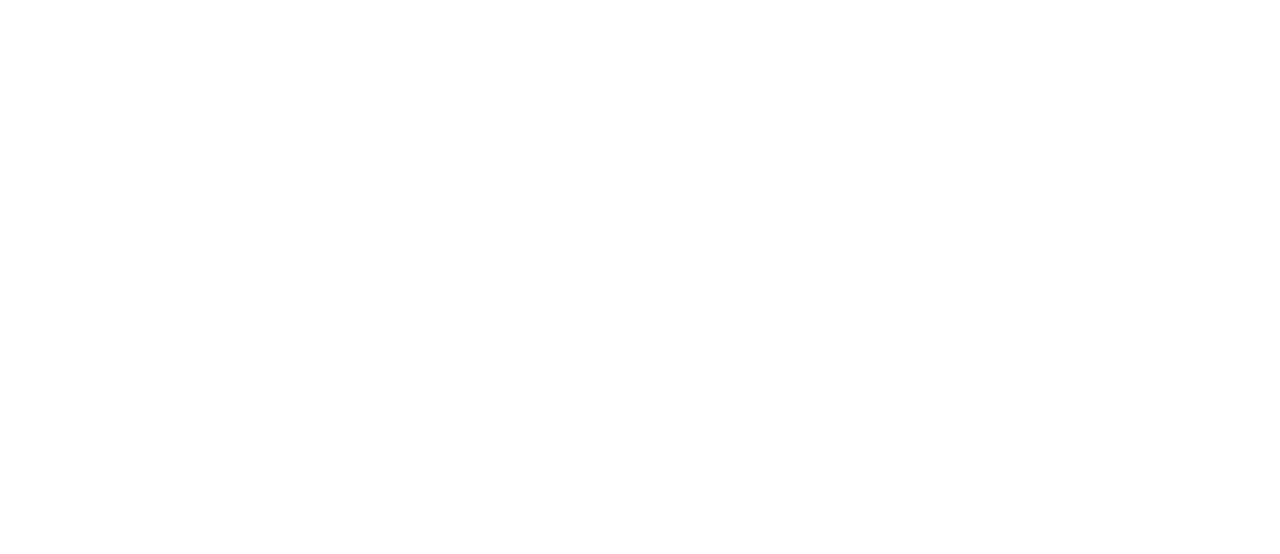
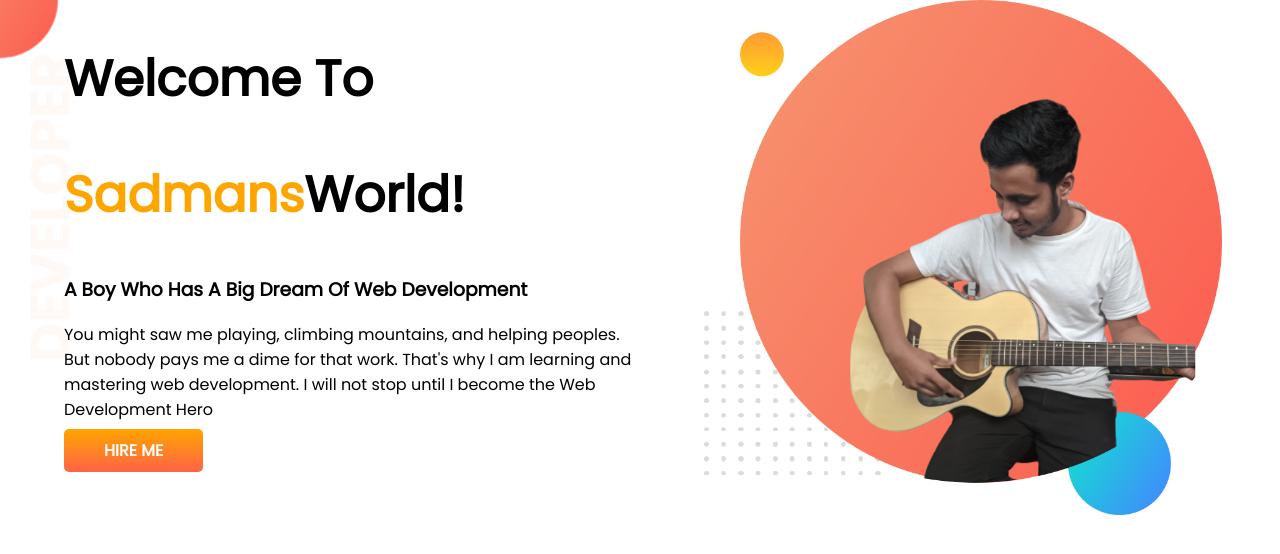
Before and after one commit to sadmansakib285/developer-protfolio, a plain HTML site: page index.html in a window 1280 px wide. Drawn offline with Linux system fonts and the light colour scheme.

Commit message:
top banner added

```diff
--- a/index.html
+++ b/index.html
@@ -1,13 +1,35 @@
 <!DOCTYPE html>
 <html lang="en">
+
 <head>
     <meta charset="UTF-8">
     <meta http-equiv="X-UA-Compatible" content="IE=edge">
     <meta name="viewport" content="width=device-width, initial-scale=1.0">
     <title>Sadman Protfolio</title>
+    <link rel="preconnect" href="https://fonts.googleapis.com">
+    <link rel="preconnect" href="https://fonts.gstatic.com" crossorigin>
+    <link href="https://fonts.googleapis.com/css2?family=Poppins&display=swap" rel="stylesheet">
     <link rel="stylesheet" href="style.css">
 </head>
+
 <body>
+    <section class="top-banner">
+        <div class="half-width">
+            <h1>Welcome To</h1>
+            <h1><span class="orange-color">Sadmans</span>World!</h1>
+            <h3>A Boy Who Has A Big Dream Of Web Development</h3>
+            <p>You might saw me playing, climbing mountains, and helping peoples. But nobody pays me a dime for that
+                work.
+                That's why I am learning and mastering web development. I will not stop until I become the Web
+                Development
+                Hero</p>
+            <a class="link-button" target="_blank" href="https://www.linkedin.com/in/sadman-sakib-3a4923216/">HIRE
+                ME</a>
+        </div>
+        <div class="half-width">
+            <img src="images/sakib.png" alt="">
+        </div>
+    </section>
+</body>
 
-</body>
 </html>
--- a/style.css
+++ b/style.css
@@ -0,0 +1,32 @@
+body{
+    font-family: 'Poppins', sans-serif;
+    margin: 0;
+}
+h1{
+    font-size: 50px;
+}
+.orange-color{
+    color: orange;
+}
+section{
+    display: flex;
+}
+.half-width{
+    width: 50%;
+    padding-left: 5%;
+}
+.half-width img{
+    width: 90%;
+}
+.link-button{
+    text-decoration: none;
+    background-image: linear-gradient(orange, tomato);
+    padding: 10px 40px;
+    color: white;
+    font-weight: 700;
+    border-radius: 5px;
+}
+.top-banner{
+    background-image: url(images/top-banner.png);
+    background-repeat: no-repeat;
+}
```
